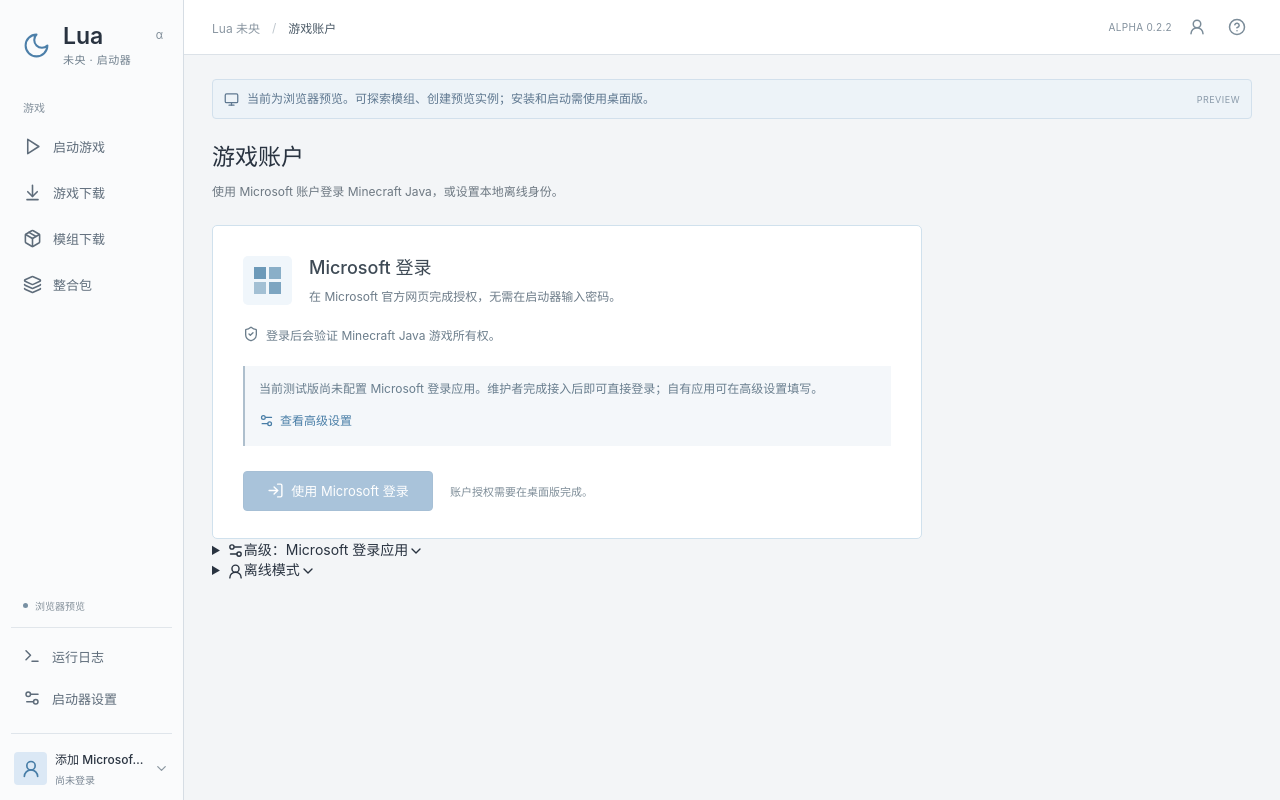
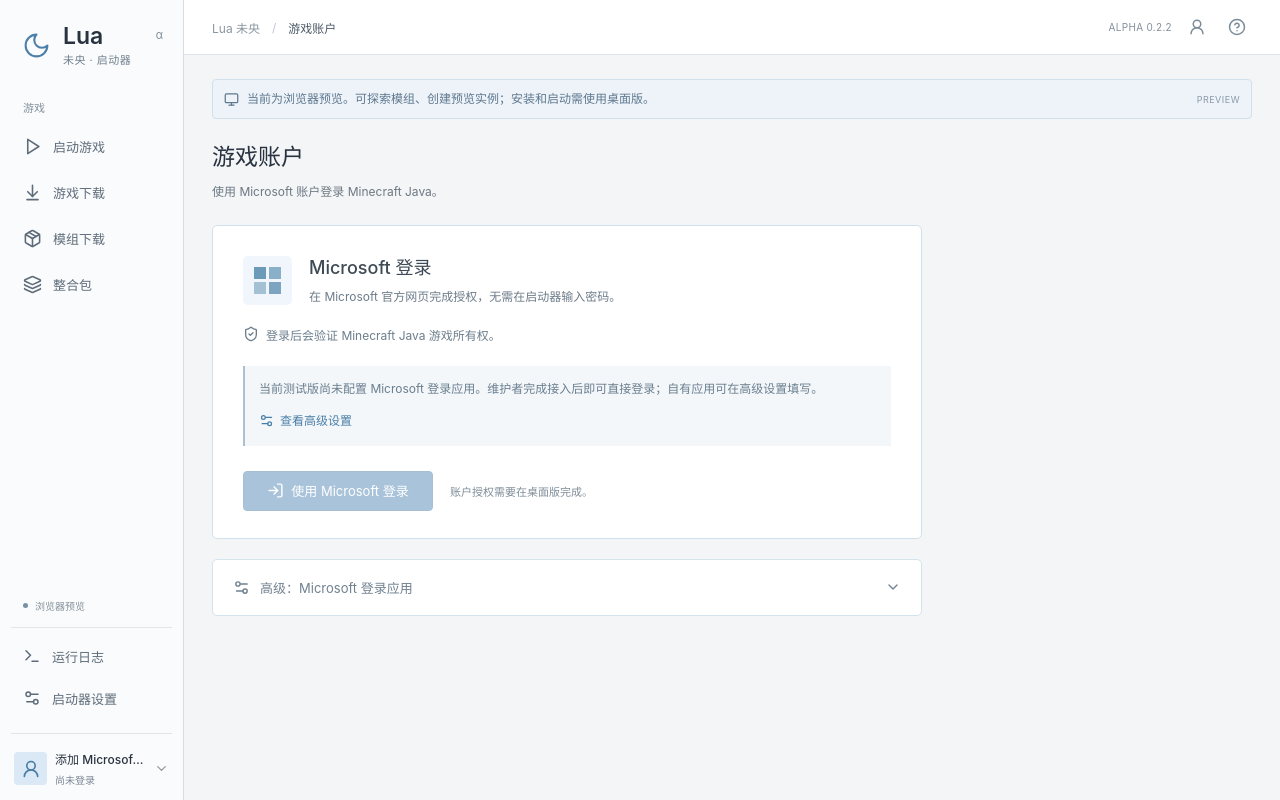
Before and after one commit to XQGGCN/lua-launcher, a React (Vite) app: page / in a window 1280 px wide. Both pictures are taken after a click on the button 1197 px from the left and 27 px from the top of the page. Built offline with nearby package versions, Linux system fonts and the light colour scheme.

Commit message:
Keep account setup exclusively on Microsoft sign-in [skip ci]

```diff
--- a/src/components/AccountView.tsx
+++ b/src/components/AccountView.tsx
@@ -18,7 +18,6 @@
   const [configLoading, setConfigLoading] = useState(true)
   const [clientId, setClientId] = useState('')
   const [advanced, setAdvanced] = useState(false)
-  const [username, setUsername] = useState('')
   const [busy, setBusy] = useState('')
   const [error, setError] = useState('')
   const [configSaved, setConfigSaved] = useState(false)
@@ -53,9 +52,13 @@
       setClientId(saved.source === 'custom' ? saved.clientId : '')
     })
   }
+  const logout = async () => {
+    try { await call('logout') }
+    finally { await refresh() }
+  }
   return <>
-    <PageHeading title="游戏账户" subtitle="使用 Microsoft 账户登录 Minecraft Java，或设置本地离线身份。" />
-    {account && <div className="account-current"><span className="account-avatar"><UserRound size={28} /></span><div><h2>{account.username}</h2><p>{account.mode === 'microsoft' ? 'Microsoft · Minecraft Java' : '离线模式 · 无在线身份验证'}</p></div><button className="button secondary" disabled={Boolean(busy) || auth.active} onClick={() => void perform('logout', async () => { await call('logout'); await refresh() })}>{busy === 'logout' ? <Spinner size={16} /> : <LogOut size={16} />}退出账户</button></div>}
+    <PageHeading title="游戏账户" subtitle="使用 Microsoft 账户登录 Minecraft Java。" />
+    {account && <div className="account-current"><span className="account-avatar"><UserRound size={28} /></span><div><h2>{account.username}</h2><p>Microsoft · Minecraft Java</p></div><button className="button secondary" disabled={Boolean(busy) || auth.active} onClick={() => void perform('logout', logout)}>{busy === 'logout' ? <Spinner size={16} /> : <LogOut size={16} />}退出账户</button></div>}
     <section className="account-card account-login-card">
       <div className="account-section-heading"><div className="account-card-icon"><div className="microsoft-mark"><i /><i /><i /><i /></div></div><div><h2>Microsoft 登录</h2><p>在 Microsoft 官方网页完成授权，无需在启动器输入密码。</p></div></div>
       <div className="security-note"><ShieldCheck size={16} /><span>登录后会验证 Minecraft Java 游戏所有权。</span></div>
@@ -73,7 +76,7 @@
       {(authError || (auth.status?.stage === 'error' ? auth.status.message : '')) && <ErrorBox message={authError || auth.status!.message} />}
       {!auth.active && auth.status?.stage === 'cancelled' && <p className="auth-cancelled" role="status">已取消登录，当前账户保持不变。</p>}
     </section>
-    <details className="offline-section auth-advanced" open={advanced} onToggle={event => setAdvanced(event.currentTarget.open)}>
+    <details className="account-disclosure auth-advanced" open={advanced} onToggle={event => setAdvanced(event.currentTarget.open)}>
       <summary><Settings2 size={17} /><span>高级：Microsoft 登录应用</span><ChevronDown size={16} /></summary>
       <p>仅在当前构建没有可用登录配置，或需要使用自有应用时修改。Client ID 是应用标识，不是账户密码。</p>
       <form onSubmit={event => void saveConfig(event)}>
@@ -81,7 +84,6 @@
         <div className="auth-config-actions"><button className="button secondary" disabled={!isDesktop || auth.active || Boolean(busy)}>{busy === 'config' ? <Spinner size={16} /> : <Check size={16} />}保存配置</button><button type="button" className="text-button" onClick={() => openUrl('https://github.com/XQGGCN/lua-launcher/blob/main/docs/MICROSOFT_LOGIN.md')}>Microsoft 登录接入帮助<ExternalLink size={14} /></button>{configSaved && <span className="config-saved" role="status">{config?.configured ? '配置已保存，可尝试登录。' : '已清除自定义配置。'}</span>}</div>
       </form>
     </details>
-    <details className="offline-section"><summary><UserRound size={17} /><span>离线模式</span><ChevronDown size={16} /></summary><p>用于离线环境下的本地游玩，不提供正版服务器认证。请使用自己拥有的游戏副本。</p><form onSubmit={event => { event.preventDefault(); void perform('offline', async () => { await call('setOffline', username.trim()); await refresh() }) }}><label className="field"><span>玩家名称</span><input value={username} onChange={event => setUsername(event.target.value)} placeholder="3–16 位字母、数字或下划线" pattern="[A-Za-z0-9_]{3,16}" minLength={3} maxLength={16} required disabled={Boolean(busy) || auth.active} /></label><button className="button secondary" disabled={Boolean(busy) || auth.active || !isDesktop}>{busy === 'offline' ? <Spinner size={16} /> : <UserRound size={16} />}使用离线身份</button></form></details>
     {error && <ErrorBox message={error} retry={!config ? () => setRetry(value => value + 1) : undefined} />}
   </>
 }
```
